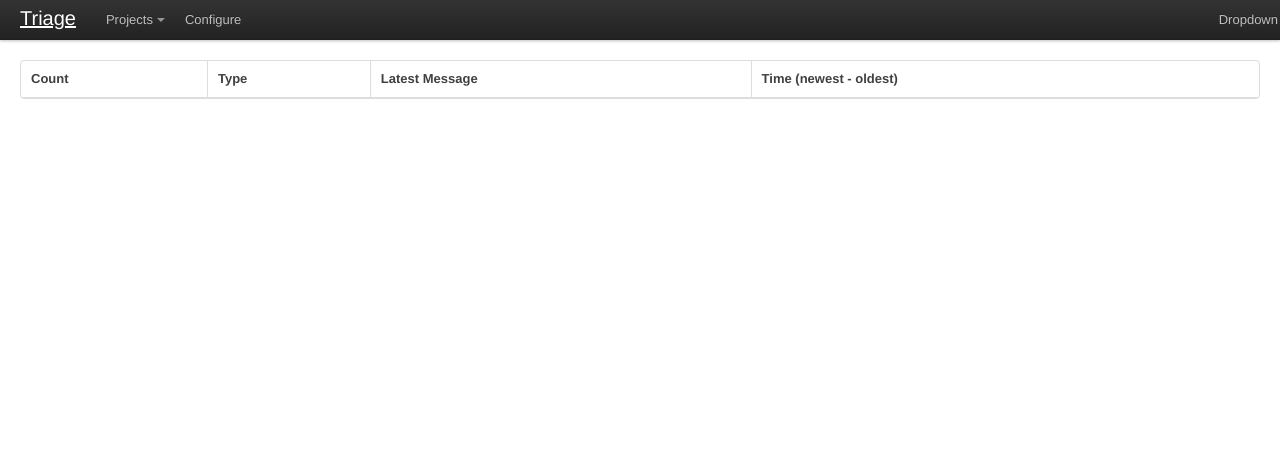
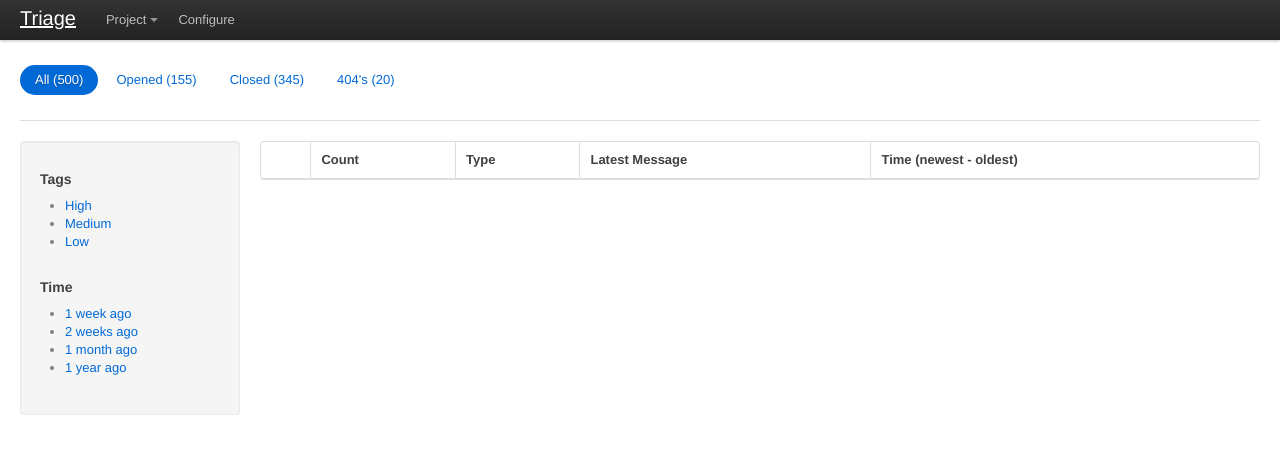
Before and after one commit to mikoop79/triage, a Python web app: template triage/templates/error_list.html in a window 1280 px wide. Shown: the top 454 px of the page. Run offline with Jinja, Linux system fonts and the light colour scheme; the template is opened without the code that fills it, so the values that code supplies are empty.

Commit message:
Changed the way the navigation is shown and testing our a filtering sidebox

```diff
--- a/triage/static/css/style.css
+++ b/triage/static/css/style.css
@@ -37,23 +37,19 @@ body {
 	------------------------------------------------------------ */
 
 .container-fluid > .content {
-	margin-left: 0;
+	/*margin-left: 0;*/
 }
 
 /*	Navigation
 	------------------------------------------------------------ */
 
-#navigation .tabs {
-	float: none;
+#navigation {
+	margin: 0px 20px 0px 20px;
 }
 
-#navigation .tabs > li.pull-right {
-	float: right;
-}
-
-#navigation .tabs .dropdown-menu {
-	border-radius: 6px 0 6px 6px;
-	right: 0;
+#navigation .pills {
+	border-bottom: 1px solid #DDDDDD;
+	padding-bottom: 20px;
 }
 
 /*	Accordion
--- a/triage/templates/error_list.html
+++ b/triage/templates/error_list.html
@@ -1,33 +1,6 @@
 {% extends "layout/fluid.html" %}
 
 {% block content %}
-
-<!-- <div id="navigation">
-	<ul class="tabs">
-		<li class="active"><a href="#">All</a></li>
-		<li><a href="#">Opened</a></li>
-		<li><a href="#">Closed</a></li>
-		<li><a href="#">404's</a></li>
-		<li data-dropdown="dropdown" class="dropdown pull-right">
-			<a class="dropdown-toggle" href="#">Group By</a>
-			<ul class="dropdown-menu">
-				<li><a href="#">Secondary link</a></li>
-				<li><a href="#">Something else here</a></li>
-				<li class="divider"></li>
-				<li><a href="#">Another link</a></li>
-			</ul>
-		</li>
-		<li data-dropdown="dropdown" class="dropdown pull-right">
-			<a class="dropdown-toggle" href="#">Sort By</a>
-			<ul class="dropdown-menu">
-				<li><a href="#">Secondary link</a></li>
-				<li><a href="#">Something else here</a></li>
-				<li class="divider"></li>
-				<li><a href="#">Another link</a></li>
-			</ul>
-		</li>
-	</ul>
-</div> -->
 
 <div id="information">
 
@@ -35,6 +8,7 @@
 
 		<thead>
 			<tr>
+				<th></th>
 				<th>Count</th>
 				<th>Type</th>
 				<th>Latest Message</th>
@@ -46,6 +20,7 @@
 		<tbody>
 			{% for error in errors %}
 				<tr>
+					<td class="center"><input type="checkbox" name="error[]"></td>
 					<td>{{ error.value.count|int }}</td>
 					<td><a href="/error/{{ error.value._id }}">{{ error.value.type }}</a></td>
 					<td><a href="/error/{{ error.value._id }}">{{ error.value.message }}</a></td>
--- a/triage/templates/layout/fluid.html
+++ b/triage/templates/layout/fluid.html
@@ -3,6 +3,28 @@
 {% block container %}
 
 <div class="container-fluid">
+
+	<div class="sidebar">
+		<div class="well">
+
+			<h5>Tags</h5>
+			<ul>
+				<li><a href="#">High</a></li>
+				<li><a href="#">Medium</a></li>
+				<li><a href="#">Low</a></li>
+			</ul>
+
+			<h5>Time</h5>
+			<ul>
+				<li><a href="#">1 week ago</a></li>
+				<li><a href="#">2 weeks ago</a></li>
+				<li><a href="#">1 month ago</a></li>
+				<li><a href="#">1 year ago</a></li>
+			</ul>
+
+		</div>
+	</div>
+
 	<div class="content">
 
 		{% block content %}{% endblock %}
--- a/triage/templates/layout/page.html
+++ b/triage/templates/layout/page.html
@@ -9,33 +9,33 @@
 			<a href="/" class="brand">Triage</a>
 
 			<ul class="nav">
-				<li class="dropdown">
-					<a href="#" class="dropdown-toggle">Projects</a>
+
+				<li data-dropdown="dropdown" class="dropdown pull-right">
+					<a class="dropdown-toggle" href="#project">Project</a>
 					<ul class="dropdown-menu">
-						<li class="active"><a href="#contests">Contests</a></li>
+						<li><a href="#commerce">Contests</a></li>
 						<li><a href="#commerce">Commerce</a></li>
 						<li><a href="#frontend">Frontend</a></li>
 					</ul>
 				</li>
+
 				<li><a href="#frontend">Configure</a></li>
-			</ul>
 
-			<ul class="nav secondary-nav">
-				<li class="dropdown">
-					<a href="#" class="dropdown-toggle">Dropdown</a>
-					<ul class="dropdown-menu">
-						<li><a href="#">Secondary link</a></li>
-						<li><a href="#">Something else here</a></li>
-						<li class="divider"></li>
-						<li><a href="#">Another link</a></li>
-					</ul>
-				</li>
 			</ul>
 
 		</div>
 	</div>
 </header>
 
+<div id="navigation" class="cf">
+	<ul class="pills">
+		<li class="active"><a href="#">All (500)</a></li>
+		<li><a href="#">Opened (155)</a></li>
+		<li><a href="#">Closed (345)</a></li>
+		<li><a href="#">404's (20)</a></li>
+	</ul>
+</div>
+
 {% block container %}{% endblock %}
 
 {% endblock %}
```
